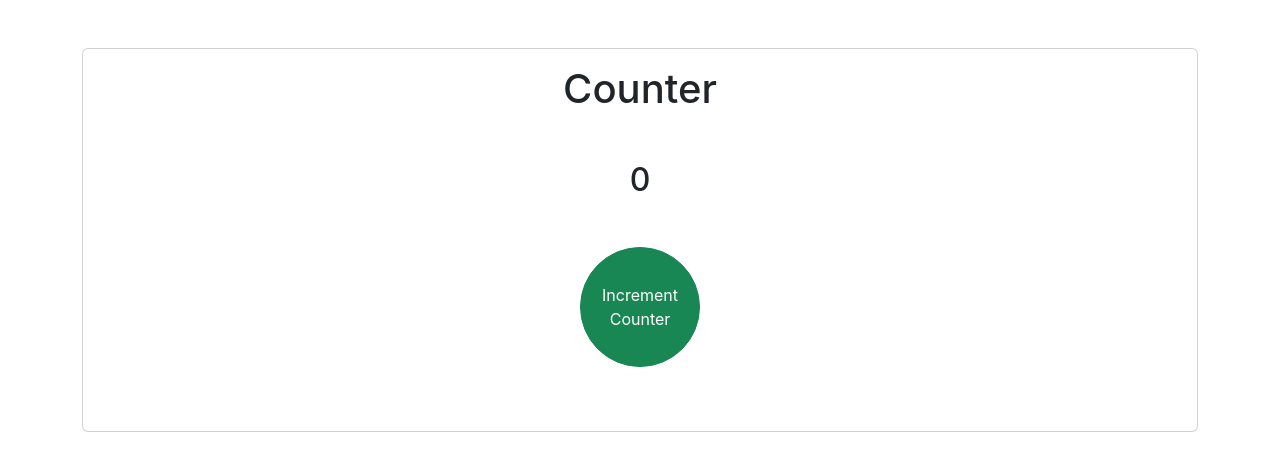
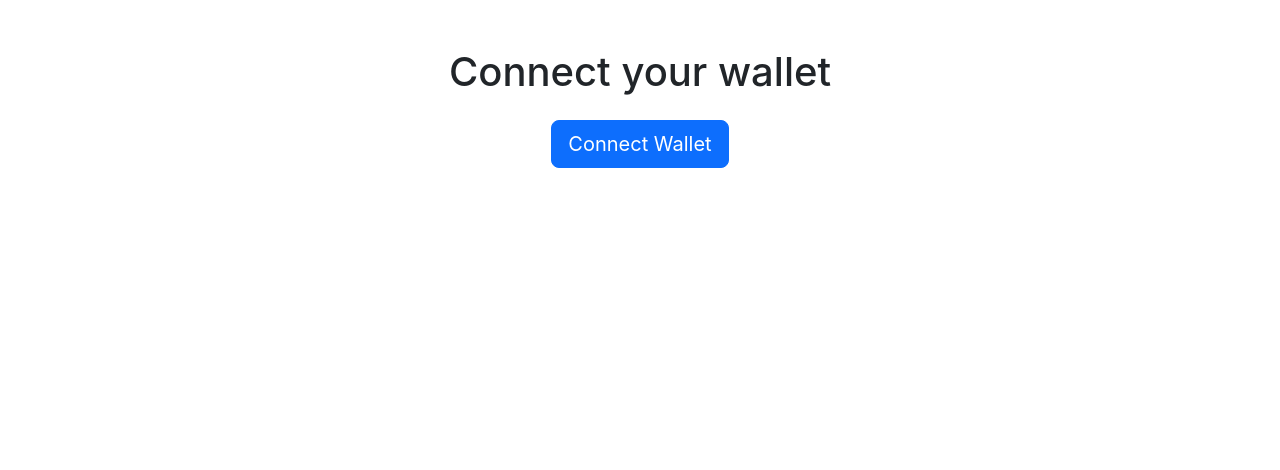
Before and after one commit to pali101/counter, a React (Create React App) app: page / in a window 1280 px wide. Shown: the top 470 px of the page. Built offline with nearby package versions, Linux system fonts and the light colour scheme.

Commit message:
added connect wallet functionality

```diff
--- a/src/App.tsx
+++ b/src/App.tsx
@@ -2,25 +2,71 @@ import React, {useState} from 'react';
 import { WalletSelector } from "@aptos-labs/wallet-adapter-ant-design";
 
 function App() {
-  const [count, setCount] = useState(0);
-  const connectWallet = useState(false);
+  const [address, setAddress] = useState<string | null>(null);
+
+  /**
+   * Initiate the wallet connection
+   */
+  const connectWallet = async () => {
+    try {
+      // Assuming window.aptos.connect() is the function to connect the wallet
+      const { address, publicKey } = await window.aptos.connect();
+      setAddress(address);
+    } catch (error) {
+      console.error('Error connecting wallet:', error);
+      // Handle error (show a message to the user, etc.)
+    }
+  };
   return (
-    <div className="container my-5">
-      <div className="card text-center my-5">
-        <div className="card-body">
-          <h1>Counter</h1>
-          <div className="my-5">
-            <h2 className="my-5">{count}</h2>
-            <button className="btn btn-success mx-3"
-            onClick={() => setCount(count + 1)}
-            style={{ borderRadius: '50%', width: '120px', height: '120px', padding: '0' }}>
-              Increment Counter
-              </button>
-          </div>
+    <div className="container mt-5 text-center">
+      <h1 className="mb-4">Connect your wallet</h1>
+      {address ? (
+        <div>
+          <p className="lead">Connected Account Address:</p>
+          <code className="h4">{address}</code>
         </div>
-      </div>
+      ) : (
+        <div>
+          {/* <p className="lead">Connect your wallet to get started</p> */}
+          <button className="btn btn-primary btn-lg" onClick={connectWallet}>
+            Connect Wallet
+          </button>
+        </div>
+      )}
     </div>
   );
-}
+      }
+//   return (
+//     <div className="App">
+//       {address ? (
+//         <p>Account Address: <code>{address}</code></p>
+//       ) : (
+//         <div className="text-center my-5">
+//         <button className="btn btn-primary mx-3" onClick={connectWallet}>Connect Wallet</button>
+//         </div>
+//       )}
+//     </div>
+//   );
+// }
+  // const [count, setCount] = useState(0);
+  // const connectWallet = useState(false);
+  // return (
+  //   <div className="container my-5">
+  //     <div className="card text-center my-5">
+  //       <div className="card-body">
+  //         <h1>Counter</h1>
+  //         <div className="my-5">
+  //           <h2 className="my-5">{count}</h2>
+  //           <button className="btn btn-success mx-3"
+  //           onClick={() => setCount(count + 1)}
+  //           style={{ borderRadius: '50%', width: '120px', height: '120px', padding: '0' }}>
+  //             Increment Counter
+  //             </button>
+  //         </div>
+  //       </div>
+  //     </div>
+  //   </div>
+  // );
+// }
 
 export default App;
```
